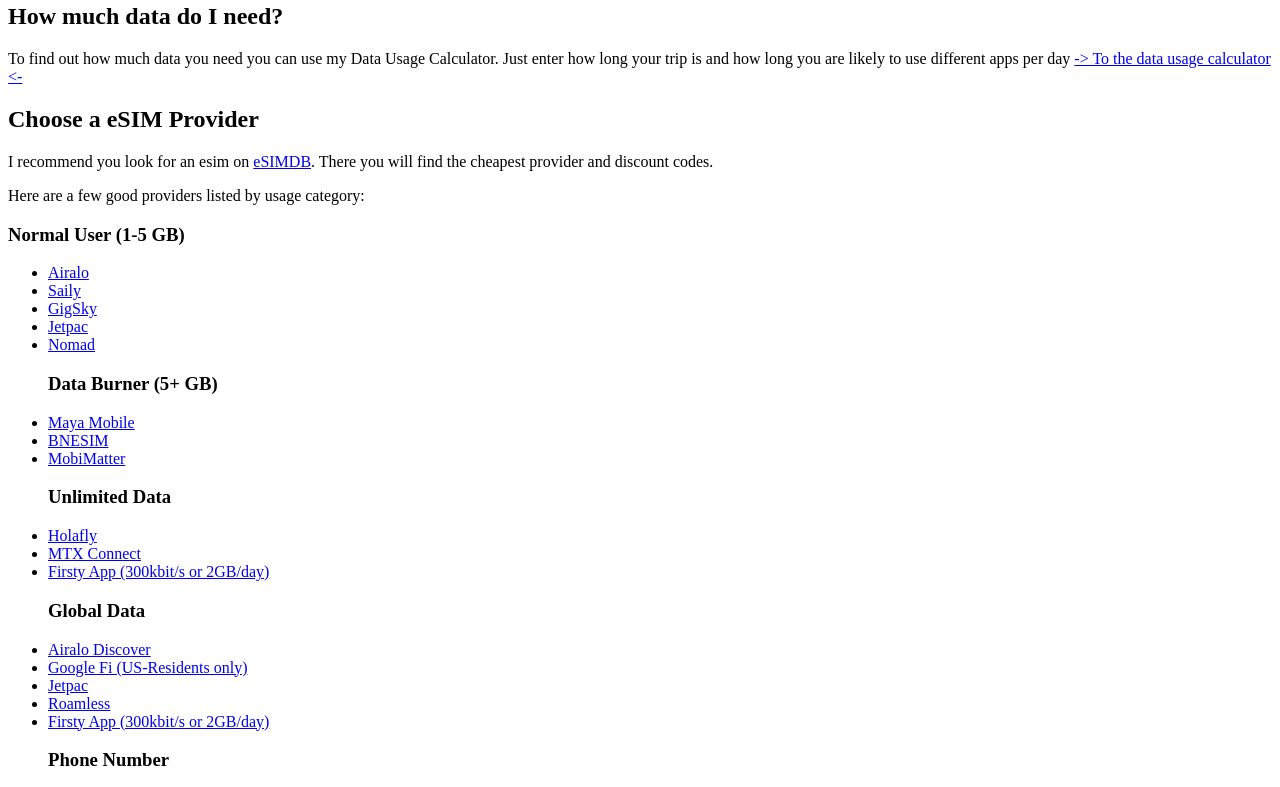
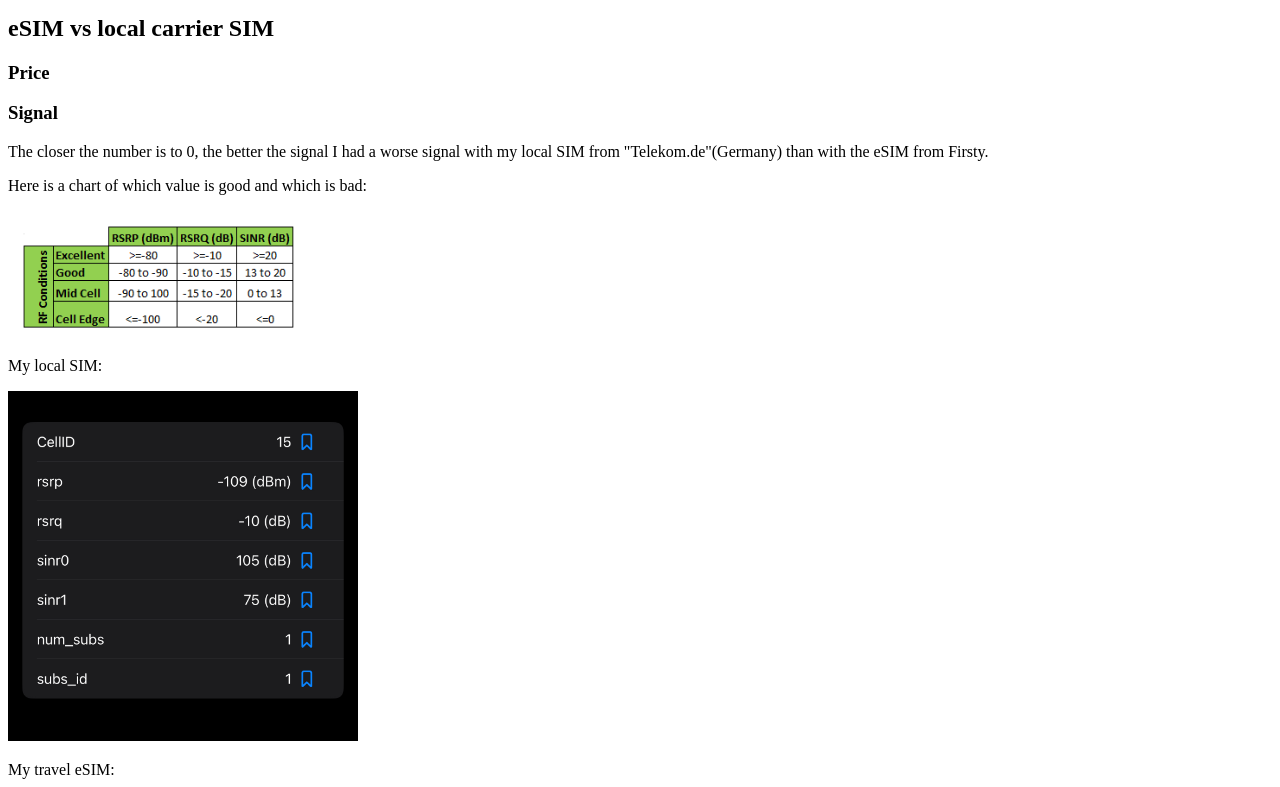
Before and after one commit to ilyswch/awesome-travel-eSIM, a plain HTML site: page index.html in a window 1280 px wide. Shown: the part 686-1473 px from the top of the page. Drawn offline with Linux system fonts and the light colour scheme.

Commit message:
Update index.html

```diff
--- a/index.html
+++ b/index.html
@@ -6,6 +6,7 @@
     <title>Awesome Travel eSIM</title>
 </head>
 <body>
+    <h1 id="awesome-travel-esim">Awesome Travel eSIM</h1>
     <h1 id="awesome-travel-esim">Awesome Travel eSIM</h1>
     <blockquote>
     <p>A guide on travel esims for your next trip!</p>
@@ -40,9 +41,19 @@
     </li>
     </ul>
     <h2 id="esim-vs-local-carrier-sim">eSIM vs local carrier SIM</h2>
+    <h3 id="price">Price</h3>
+    <h3 id="signal">Signal</h3>
+    <p>The closer the number is to 0, the better the signal
+    I had a worse signal with my local SIM from &quot;Telekom.de&quot;(Germany) than with the eSIM from Firsty.</p>
+    <p>Here is a chart of which value is good and which is bad:</p>
+    <p><img src="https://raw.githubusercontent.com/ilyswch/awesome-travel-eSIM/main/img/signal/chart.png" alt="drawing" width="300"/></p>
+    <p>My local SIM:</p>
+    <p><img src="https://raw.githubusercontent.com/ilyswch/awesome-travel-eSIM/main/img/signal/local.png" alt="drawing" width="350"/></p>
+    <p>My travel eSIM:</p>
+    <p><img src="https://raw.githubusercontent.com/ilyswch/awesome-travel-eSIM/main/img/signal/esim.png" alt="drawing" width="350"/></p>
     <h2 id="how-much-data-do-i-need-">How much data do I need?</h2>
-<p>To find out how much data you need you can use my Data Usage Calculator. Just enter how long your trip is and how long you are likely to use different apps per day
-<a href="https://www">-&gt; To the data usage calculator &lt;-</a></p>
+    <p>To find out how much data you need you can a Data Usage Calculator.
+    <a href="https://www.omnicalculator.com/everyday-life/data-usage">-&gt; To the data usage calculator &lt;-</a></p>
     <h2 id="choose-a-esim-provider">Choose a eSIM Provider</h2>
     <p>I recommend you look for an esim on <a href="https://esimdb.com/">eSIMDB</a>. There you will find the cheapest provider and discount codes. </p>
     <p>Here are a few good providers listed by usage category:</p>
@@ -218,6 +229,3 @@
     </ol>
     <h2 id="license">License</h2>
     <p><img src="https://mirrors.creativecommons.org/presskit/buttons/88x31/svg/cc-zero.svg" alt=""></p>
-
-</body>
-</html>
```
Lines whose indentation alone changed are shown as unchanged.
